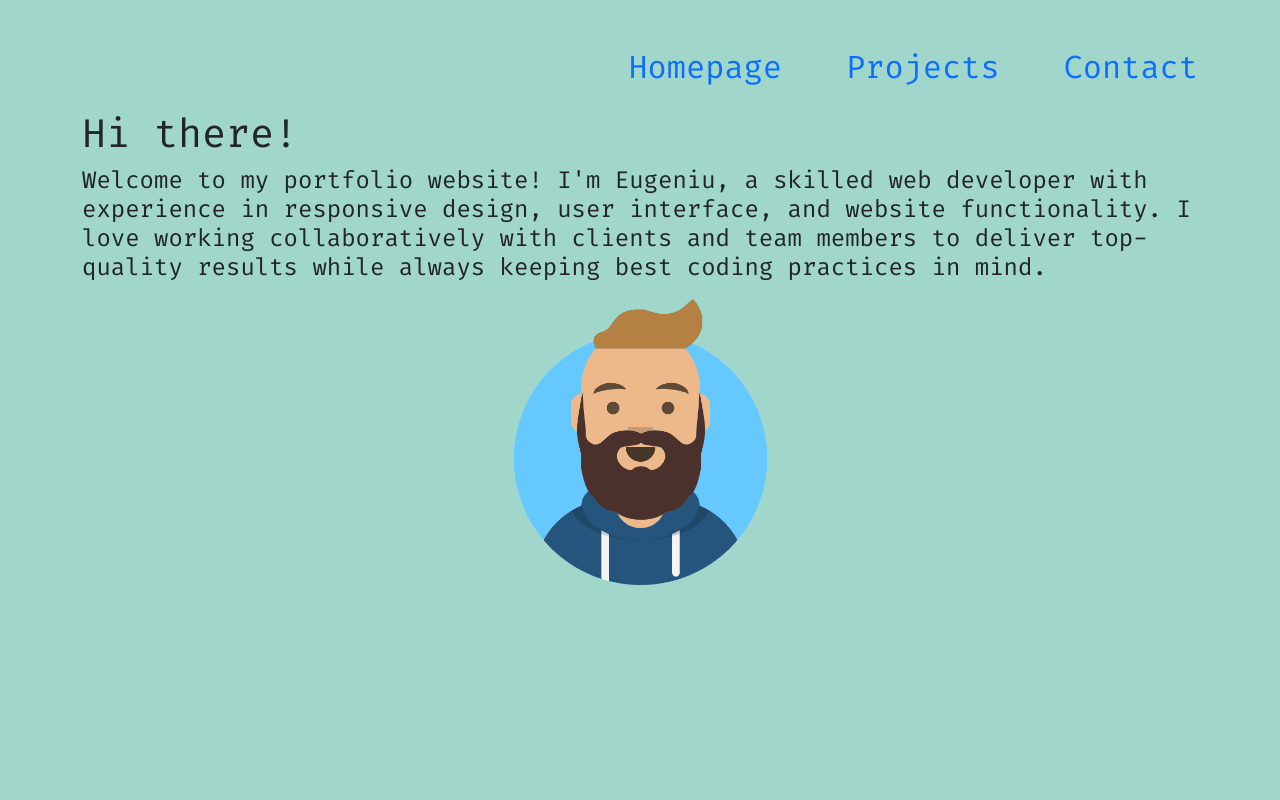
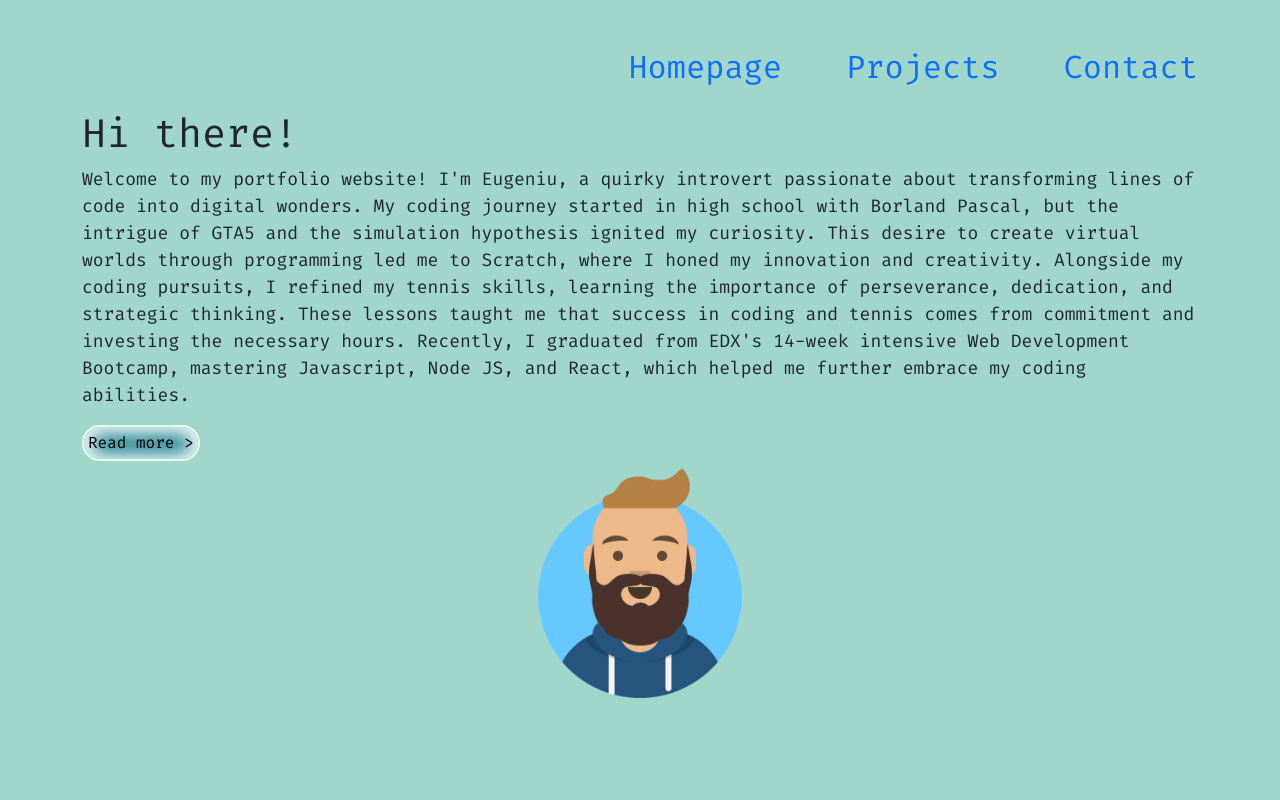
Before and after one commit to Mister-Stan/React-Portfolio, a React (Create React App) app: page / in a window 1280 px wide. Shown: the top 800 px of the page. Built offline with nearby package versions, Linux system fonts and the light colour scheme.

Commit message:
Update Homepage.jsx
add a read more button to the homepage

```diff
--- a/src/pages/Homepage.jsx
+++ b/src/pages/Homepage.jsx
@@ -1,37 +1,114 @@
-import React from "react";
-import html from '../images/html.png';
-import css from '../images/css.png';
-import js from '../images/js.png';
-import nodejs from '../images/nodejs.png';
-import react from '../images/react.png';
-import github from '../images/github.png';
+import React, { useState } from "react";
+import html from "../images/html.png";
+import css from "../images/css.png";
+import js from "../images/js.png";
+import nodejs from "../images/nodejs.png";
+import react from "../images/react.png";
+import github from "../images/github.png";
 
 const Homepage = () => {
+  const [readMore, setReadMore] = useState(false);
+
+  const handleReadMoreClick = () => {
+    setReadMore(!readMore);
+  };
+
   return (
     <div>
       <div className="container">
         <h1>Hi there!</h1>
 
-        <h4>
-          Welcome to my portfolio website! I'm Eugeniu, a skilled web developer
-          with experience in responsive design, user interface, and website
-          functionality. I love working collaboratively with clients and team
-          members to deliver top-quality results while always keeping best
-          coding practices in mind.
-        </h4>
+        <p style={{ fontSize: "18px" }}>
+          Welcome to my portfolio website! I'm Eugeniu, a quirky introvert
+          passionate about transforming lines of code into digital wonders. My
+          coding journey started in high school with Borland Pascal, but the
+          intrigue of GTA5 and the simulation hypothesis ignited my curiosity.
+          This desire to create virtual worlds through programming led me to
+          Scratch, where I honed my innovation and creativity. Alongside my
+          coding pursuits, I refined my tennis skills, learning the importance
+          of perseverance, dedication, and strategic thinking. These lessons
+          taught me that success in coding and tennis comes from commitment and
+          investing the necessary hours. Recently, I graduated from EDX's
+          14-week intensive Web Development Bootcamp, mastering Javascript, Node
+          JS, and React, which helped me further embrace my coding abilities.
+        </p>
+
+        {/* conditionally render the description based on showMore state */}
+        {readMore && (
+          <div className="description" style={{ fontSize: "18px" }}>
+            I'm eager to find a full-time role that leverages my unique blend of
+            humour, curiosity, and coding expertise. Skilled in crafting
+            engaging virtual worlds and blessed with a personality that keeps
+            things light and fun, I'm a web developer who brings a refreshing
+            twist to the field. If you're looking for a web developer who can
+            effortlessly juggle competence, enthusiasm, and a touch of
+            quirkiness, I'm your go-to candidate! Let's embark on a coding
+            adventure and create unforgettable digital experiences together.
+            After all, who says coding can't be a barrel of laughs?
+          </div>
+        )}
+
+        {/* add a "Read more" button */}
+        <button
+          onClick={handleReadMoreClick}
+          style={{
+            padding:"4px",
+            borderRadius: "50px",
+            border: "2px solid #e8ffe8",
+            color: "#000000",
+            background: "#107a8b",
+            boxShadow: "inset 0px 1px 17px 7px rgba(242, 249, 250, 1)",
+          }}
+        >
+          {readMore ? "Read less <" : "Read more >"}
+        </button>
+
         <img
           src="../images/avataaars.png"
-          style={{ display: "block", margin: "0 auto", maxWidth: "25%" }}
+          style={{ display: "block", margin: "0 auto", maxWidth: "20%" }}
           alt="avatar"
         />
         {/* display the logos */}
-        <div className="logos" style={{ display: "flex", justifyContent: "center", alignItems: "center", flexWrap: "wrap", marginTop: "13rem" }}>
-          <img src={html} alt="HTML Logo" style={{ width: "11%", margin: "2rem" }} />
-          <img src={css} alt="CSS Logo" style={{ width: "8%", margin: "2rem" }} />
-          <img src={js} alt="JavaScript Logo" style={{ width: "16%", margin: "2rem" }} />
-          <img src={nodejs} alt="Node.js Logo" style={{ width: "12%", margin: "2rem" }} />
-          <img src={react} alt="React Logo" style={{ width: "10%", margin: "2rem" }} />
-          <img src={github } alt="GitHub Logo" style={{ width: "13%", margin: "2rem" }} />
+        <div
+          className="logos"
+          style={{
+            display: "flex",
+            justifyContent: "center",
+            alignItems: "center",
+            flexWrap: "wrap",
+            marginTop: "13rem",
+          }}
+        >
+          <img
+            src={html}
+            alt="HTML Logo"
+            style={{ width: "11%", margin: "2rem" }}
+          />
+          <img
+            src={css}
+            alt="CSS Logo"
+            style={{ width: "8%", margin: "2rem" }}
+          />
+          <img
+            src={js}
+            alt="JavaScript Logo"
+            style={{ width: "16%", margin: "2rem" }}
+          />
+          <img
+            src={nodejs}
+            alt="Node.js Logo"
+            style={{ width: "12%", margin: "2rem" }}
+          />
+          <img
+            src={react}
+            alt="React Logo"
+            style={{ width: "10%", margin: "2rem" }}
+          />
+          <img
+            src={github}
+            alt="GitHub Logo"
+            style={{ width: "13%", margin: "2rem" }}
+          />
         </div>
       </div>
     </div>
```
